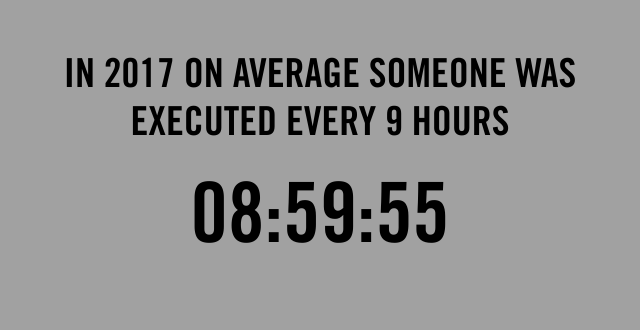
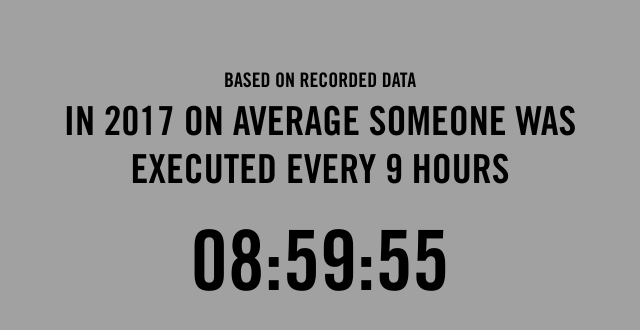
Before and after one commit to carolinejcourtney/ExecutionClock, a plain HTML site: page index.html in a window 1280 px wide. Shown: the whole page, without its empty margins (320-960 px from the left). Drawn offline with Linux system fonts and the light colour scheme.

Commit message:
Update copy

```diff
--- a/index.html
+++ b/index.html
@@ -53,7 +53,9 @@ p {
 <body>
 
 <div class="container">
-	<p>IN 2017 ON AVERAGE SOMEONE WAS EXECUTED EVERY 9 HOURS</span></p> <br />
+
+<p><span style="font-size:20px;">BASED ON RECORDED DATA</span><br/>
+	IN 2017 ON AVERAGE SOMEONE WAS EXECUTED EVERY 9 HOURS</span></p> <br />
 <p id="demo" class="clock"></p>
 </div>
 
```
